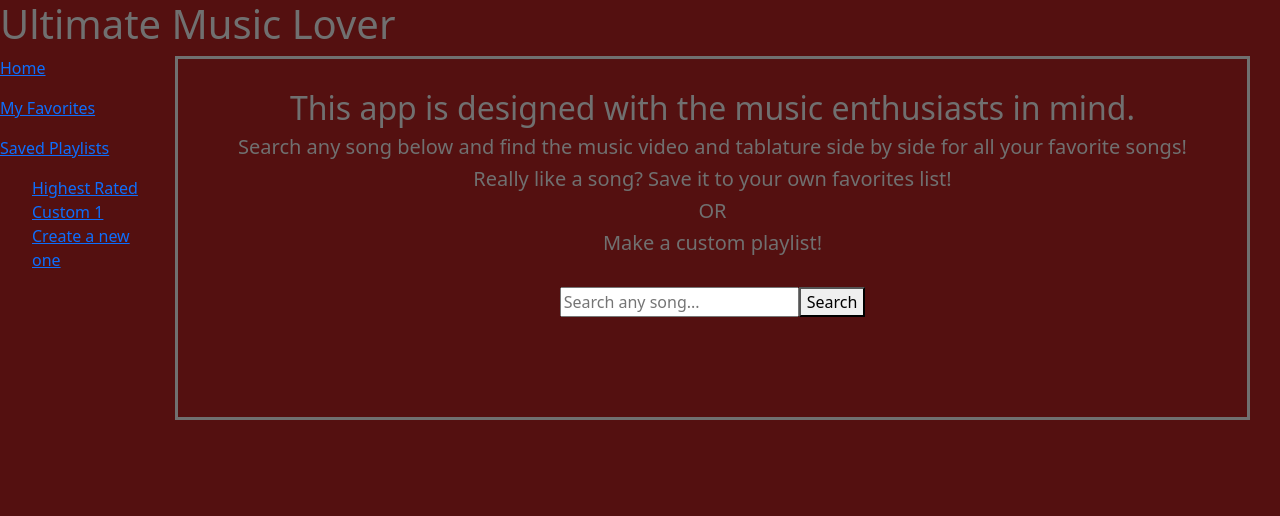
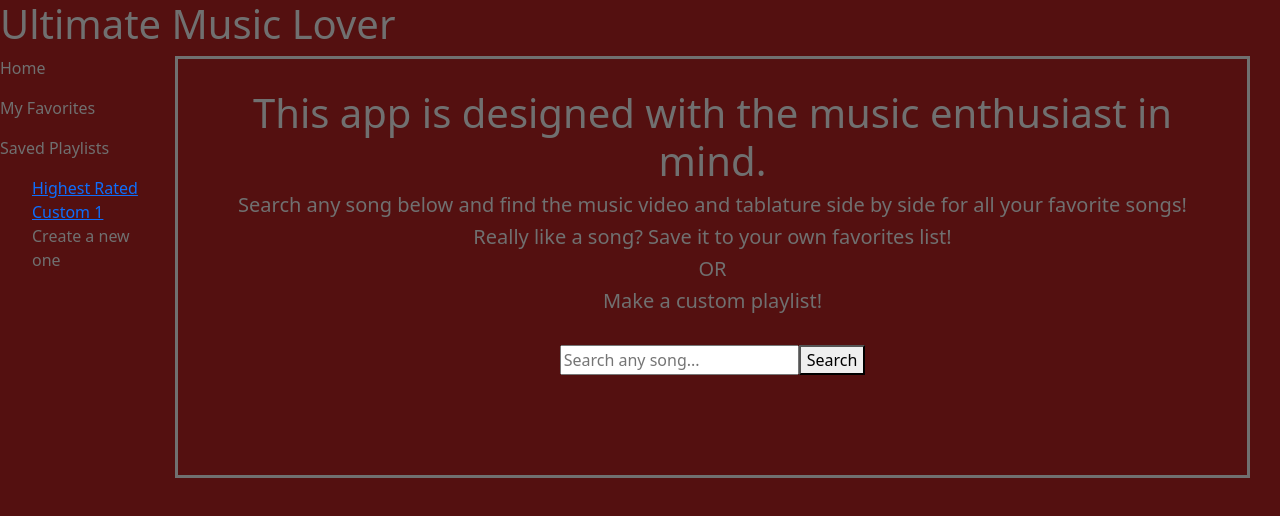
Before and after one commit to connor-hood/capstone_fe, a React (Create React App) app in the folder umlapp/: page / in a window 1280 px wide. Shown: the top 516 px of the page. Built offline with nearby package versions, Linux system fonts and the light colour scheme.

Commit message:
added styling on homepage

```diff
--- a/umlapp/src/components/Home/home.jsx
+++ b/umlapp/src/components/Home/home.jsx
@@ -1,5 +1,4 @@
 import React, { Component } from 'react';
-import SongInfo from '../SongInfo/songInfo';
 import Searchbar from '../Searchbar/searchbar';
 import './home.css'
 
--- a/umlapp/src/components/NavBar/navBar.jsx
+++ b/umlapp/src/components/NavBar/navBar.jsx
@@ -5,19 +5,19 @@ import './navBar.css'
 function NavBar() {
     return (
         <div className="sidenav">
-            <Link to='/'>
+            <Link to='/' style={{textDecoration: 'inherit', color: '#707070'}}>
             <p>Home</p>
             </Link>
-            <Link to='/favorites'>
+            <Link to='/favorites' style={{textDecoration: 'inherit', color: '#707070'}}>
             <p>My Favorites</p>
             </Link>
-            <Link to='/playlists'>
+            <Link to='/playlists' style={{textDecoration: 'inherit', color: '#707070'}}>
             <p>Saved Playlists</p>
             </Link>
             <ul>
                 <li><a href="/" >Highest Rated</a></li>
                 <li><a href="/">Custom 1</a></li>
-                <li><Link to='/create'>Create a new one</Link></li>
+                <li><Link to='/create' style={{textDecoration: 'inherit', color: '#707070'}}>Create a new one</Link></li>
             </ul>
 
         </div>
--- a/umlapp/src/components/Searchbar/searchbar.jsx
+++ b/umlapp/src/components/Searchbar/searchbar.jsx
@@ -13,7 +13,7 @@ class Searchbar extends React.Component {
     render() {
         return (
             <>
-            <h2 style={{textAlign:"center"}}>This app is designed with the music enthusiasts in mind.</h2>
+            <h1 style={{textAlign:"center"}}>This app is designed with the music enthusiast in mind.</h1>
             <h5 style={{textAlign:"center"}}>Search any song below and find the music video and tablature side by side for all your favorite songs!</h5>
             <h5 style={{textAlign:"center"}}>Really like a song? Save it to your own favorites list!</h5>
             <h5 style={{textAlign:"center"}}>OR</h5>
```
